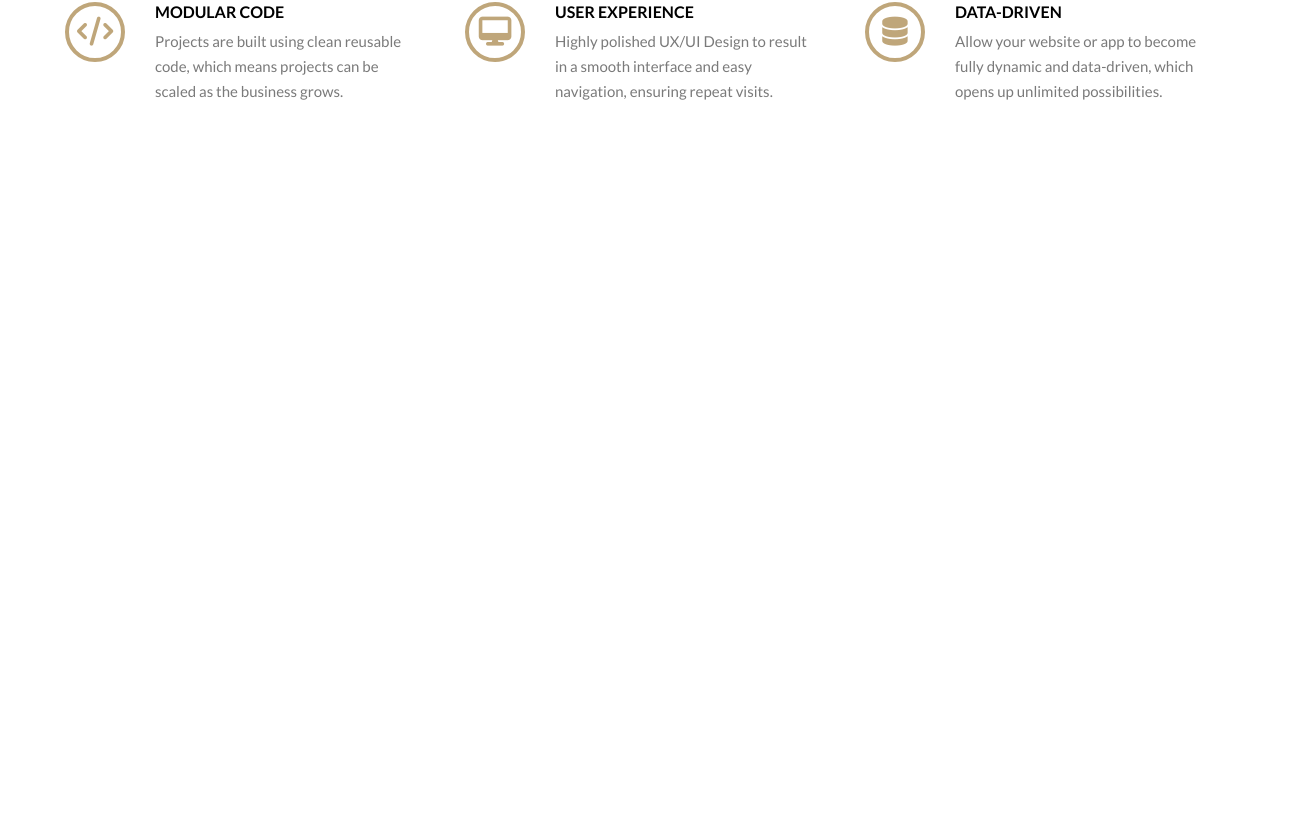
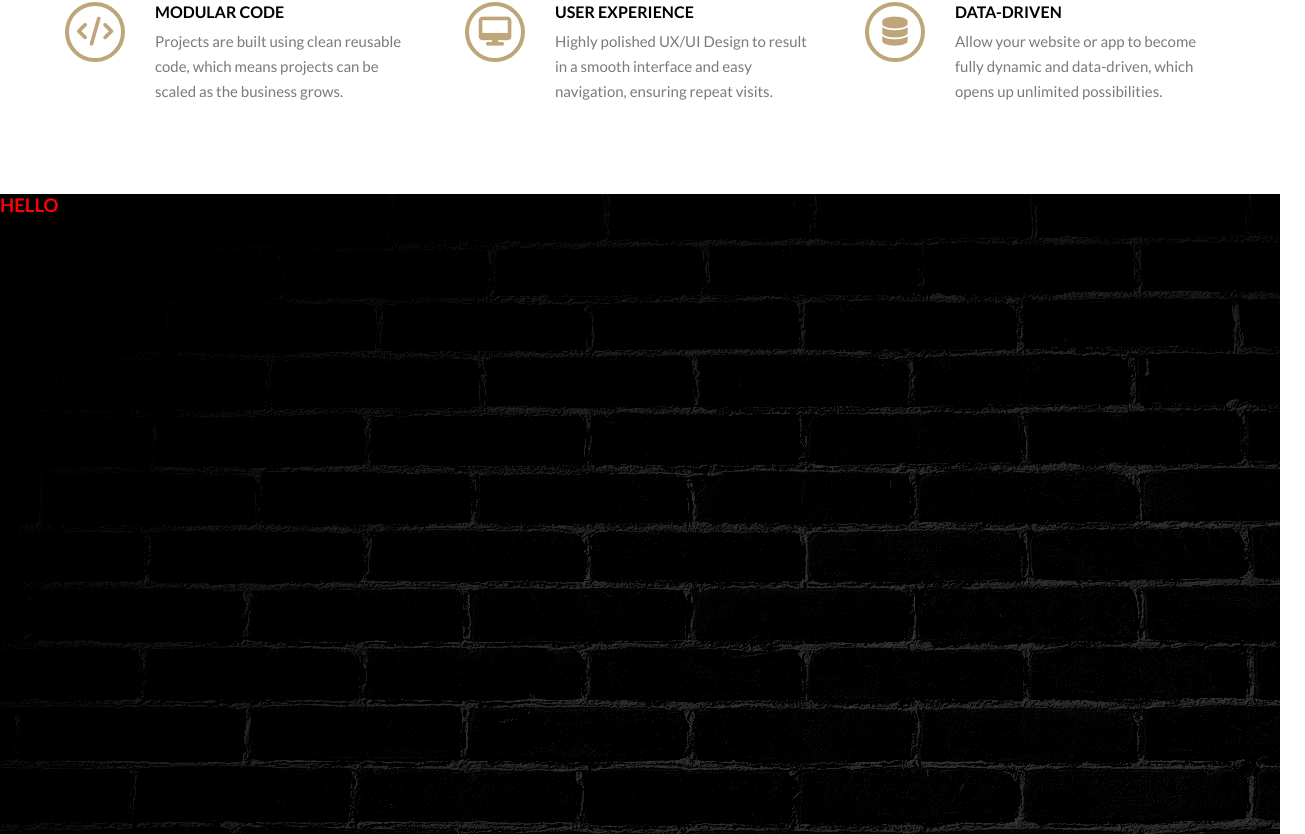
Before and after one commit to Wladyslav/ourapp, a React (Create React App) app: page / in a window 1280 px wide. Shown: the part 1327-2161 px from the top of the page, 1305 px wide, since content can reach past the window. Before the commit the page ends 1521 px from the top, so only its background shows below. Built offline with nearby package versions, Linux system fonts and the light colour scheme.

Commit message:
added clients opinion text slider , new npm i

```diff
--- a/package.json
+++ b/package.json
@@ -13,7 +13,9 @@
     "react-dom": "^16.13.1",
     "react-router": "^5.2.0",
     "react-router-dom": "^5.2.0",
-    "react-scripts": "3.4.3"
+    "react-scripts": "3.4.3",
+    "react-slick": "^0.27.11",
+    "slick-carousel": "^1.8.1"
   },
   "scripts": {
     "start": "react-scripts start",
--- a/src/pages/mainPage/ClientsOpinionSection/ClientsOpinionSection.js
+++ b/src/pages/mainPage/ClientsOpinionSection/ClientsOpinionSection.js
@@ -1,7 +1,12 @@
 import React from "react";
 import styles from "./ClientsOpinionSection.module.scss";
+import TextSlider from "./TextSlider/TextSlider";
 const ClientsOpinionSection = () => {
-  return <div className={styles.clients_opinion_container}></div>;
+  return (
+    <div className={styles.clients_opinion_container}>
+      <TextSlider />
+    </div>
+  );
 };
 
 export default ClientsOpinionSection;
--- a/src/pages/mainPage/ClientsOpinionSection/ClientsOpinionSection.module.scss
+++ b/src/pages/mainPage/ClientsOpinionSection/ClientsOpinionSection.module.scss
@@ -1,5 +1,6 @@
 .clients_opinion_container {
   position: relative;
-  min-height: 100vh;
+  min-height: 80vh;
   background-color: green;
+  background-image: url("../../../assets//imgs/clientsOpinion.jpg");
 }
--- /dev/null
+++ b/src/pages/mainPage/ClientsOpinionSection/TextSlider/TextSlider.js
@@ -0,0 +1,27 @@
+import React from "react";
+import Slider from "react-slick";
+import "slick-carousel/slick/slick.css";
+import "slick-carousel/slick/slick-theme.css";
+class SimpleSlider extends React.Component {
+  render() {
+    var settings = {
+      dots: true,
+      infinite: true,
+      speed: 500,
+      slidesToShow: 1,
+      slidesToScroll: 1,
+    };
+    return (
+      <Slider {...settings} autoplay="true" adaptiveHeight="true">
+        <div>
+          <h3 style={{ color: "red" }}>DSJADOIA</h3>
+        </div>
+        <div>
+          <h3 style={{ color: "red" }}>HELLO</h3>
+        </div>
+      </Slider>
+    );
+  }
+}
+
+export default SimpleSlider;
--- a/src/pages/mainPage/MainPage.js
+++ b/src/pages/mainPage/MainPage.js
@@ -1,11 +1,12 @@
 import React from "react";
 import AboutSection from "./AboutSection/AboutSection";
 import HeroPage from "./HeroPage/HeroPage";
-
+import ClientsOpinionSection from "./ClientsOpinionSection/ClientsOpinionSection";
 const MainPage = () => (
   <>
     <HeroPage />
     <AboutSection />
+    <ClientsOpinionSection />
   </>
 );
 
```
Also changed, not shown: src/assets/imgs/clientsOpinion.jpg (added), src/pages/mainPage/ClientsOpinionSection/TextSlider/TextSlider.module.scss (added), 1 other file (tests, documents, lock files or other folders).
